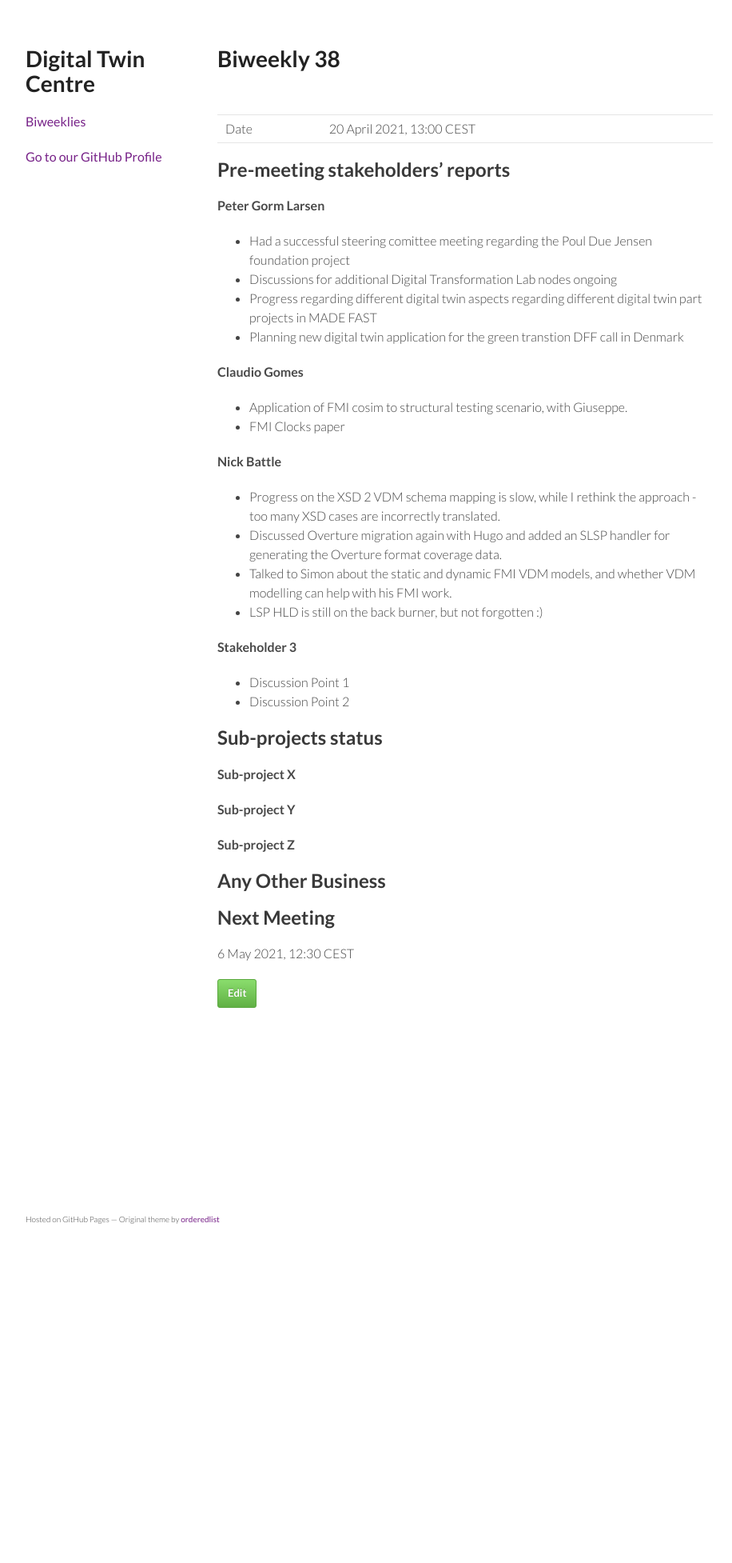
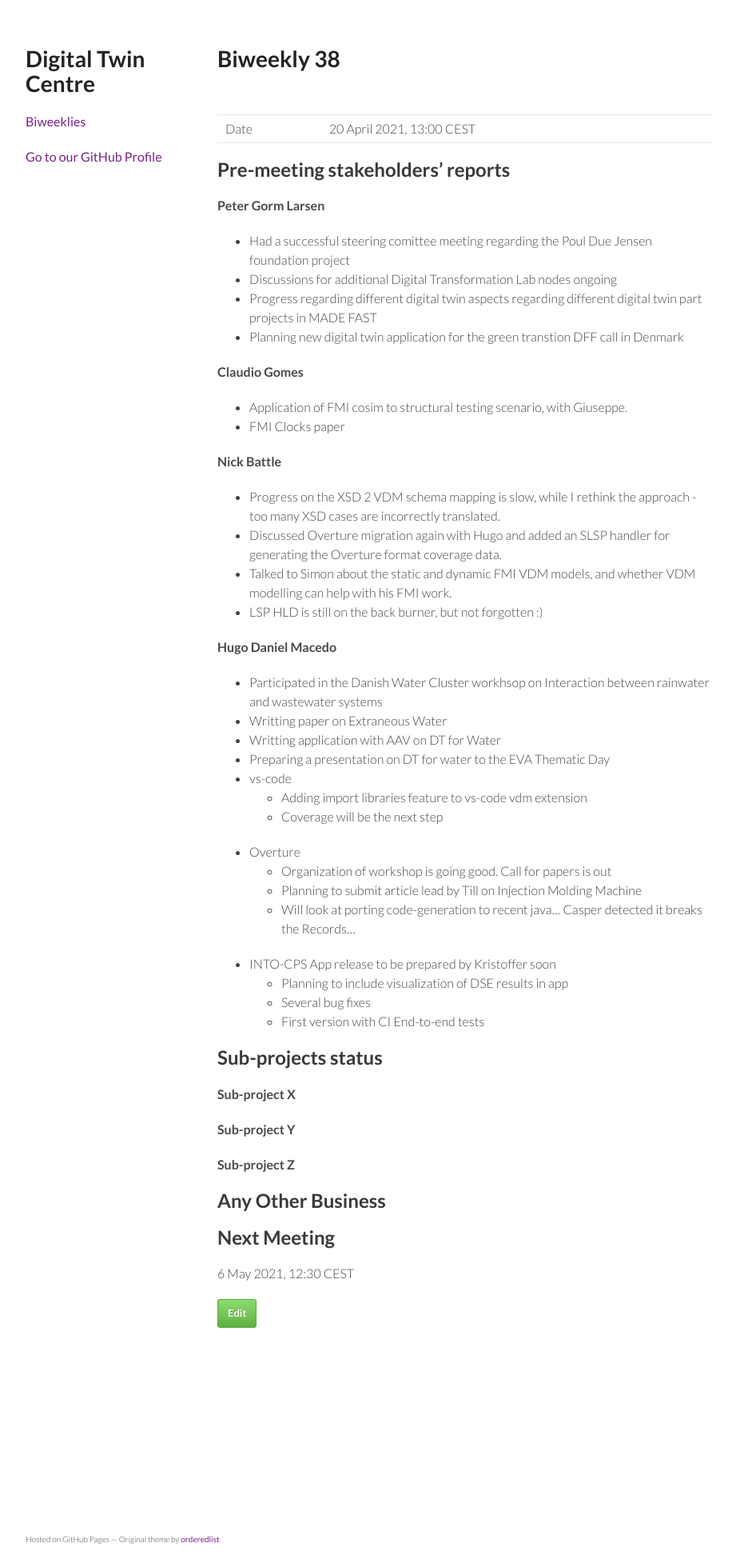
Before and after one commit to digitaltwincentre/digitaltwincentre.github.io, a Jekyll site: the page built from _biweeklies/Biweekly-38.md, in a window 1280 px wide. Shown: the whole page at 80% size, without its empty margins (178-1094 px from the left). Built offline with Jekyll 4.4.1, drawn with Linux system fonts in a browser that asks for light colours; nearby versions of some CDN libraries; before the commit the page ends 1554 px from its top, so only the background shows below that.

Commit message:
Update Biweekly-38.md

```diff
--- a/_biweeklies/Biweekly-38.md
+++ b/_biweeklies/Biweekly-38.md
@@ -36,9 +36,22 @@ date: 20 April 2021, 1300 CEST
 * Talked to Simon about the static and dynamic FMI VDM models, and whether VDM modelling can help with his FMI work.
 * LSP HLD is still on the back burner, but not forgotten :)
 
-#### Stakeholder 3
-* Discussion Point 1
-* Discussion Point 2
+#### Hugo Daniel Macedo
+* Participated in the Danish Water Cluster workhsop on Interaction between rainwater and wastewater systems
+* Writting paper on Extraneous Water
+* Writting application with AAV on DT for Water
+* Preparing a presentation on DT for water to the EVA Thematic Day
+* vs-code
+  * Adding import libraries feature to vs-code vdm extension
+  * Coverage will be the next step
+* Overture
+  * Organization of workshop is going good. Call for papers is out
+  * Planning to submit article lead by Till on Injection Molding Machine
+  * Will look at porting code-generation to recent java... Casper detected it breaks the Records...
+* INTO-CPS App release to be prepared by Kristoffer soon
+  * Planning to include visualization of DSE results in app
+  * Several bug fixes
+  * First version with CI End-to-end tests
 
 
 ## Sub-projects status
```
